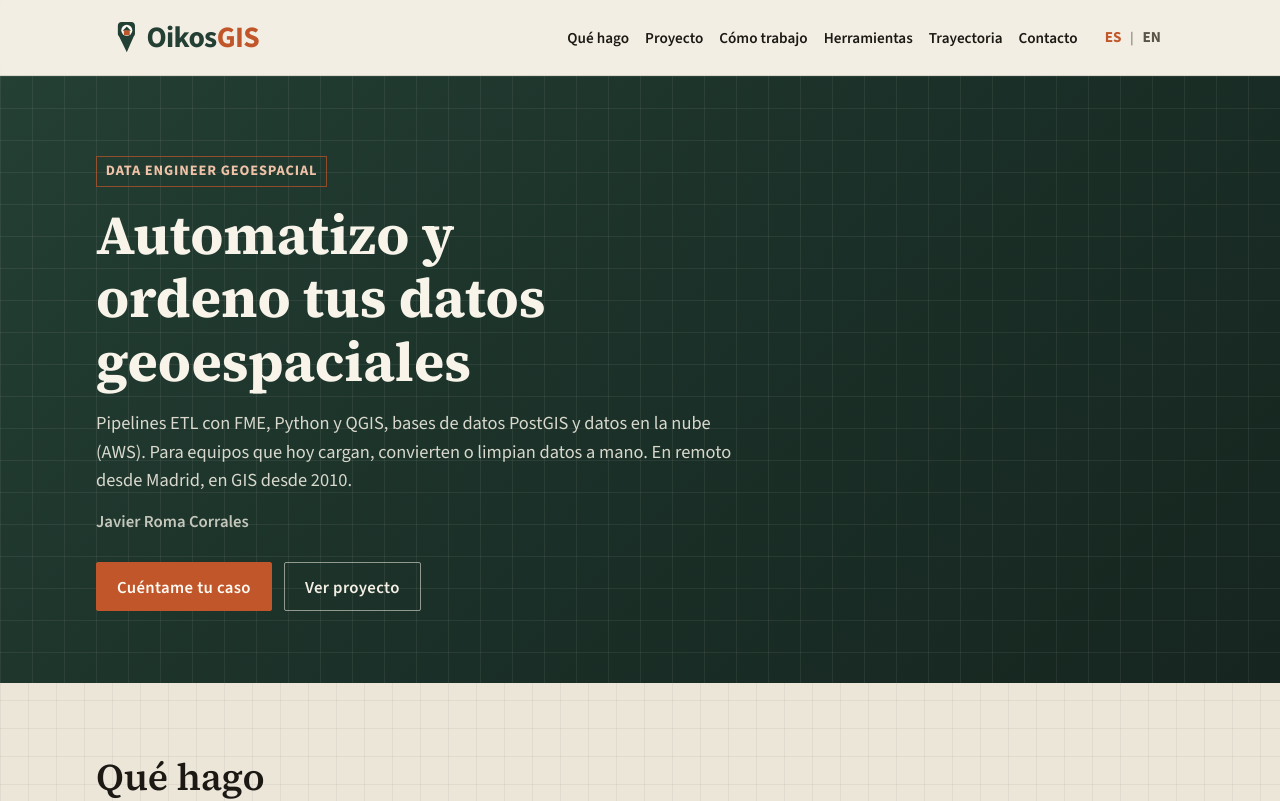
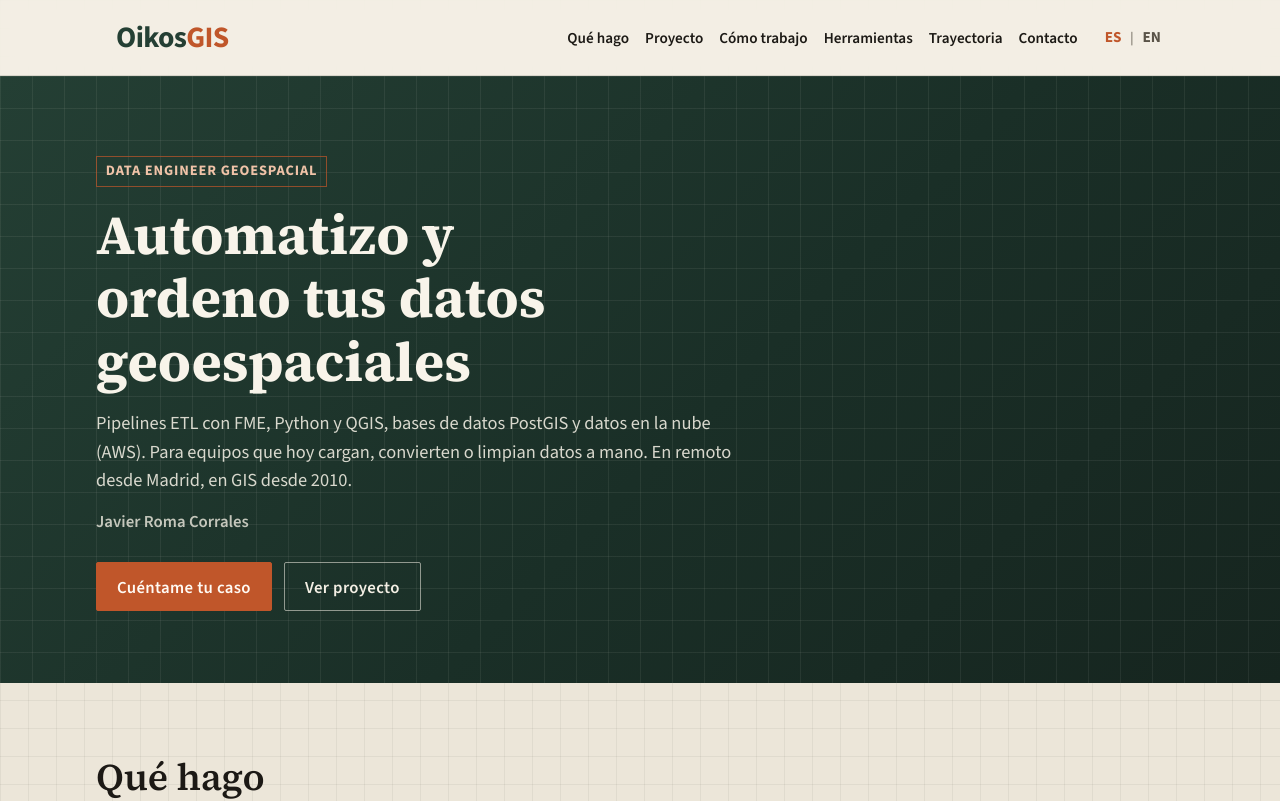
Before and after one commit to jaromaco/myprofile, a React (Create React App) app: page / in a window 1280 px wide. Shown: the top 801 px of the page. Built offline with nearby package versions, Linux system fonts and the light colour scheme.

Commit message:
Update dependencies in package.json and package-lock.json, remove unused BrandMark component and related styles for a cleaner header design, and adjust tests accordingly.

```diff
--- a/src/components/BrandMark.jsx
+++ /dev/null
@@ -1,15 +0,0 @@
-import React from 'react';
-
-export default function BrandMark() {
-  return (
-    <svg className="site-header__mark" viewBox="0 0 28 44" aria-hidden="true" focusable="false">
-      <path
-        className="site-header__mark-fill"
-        d="M8.2 2.2h11.6c2.9 0 4.8 2.2 4.8 5v10.4c0 1.5-.7 2.6-1.8 3.8L14 41.4 4.2 21.4c-1.1-1.2-1.8-2.3-1.8-3.8V7.2c0-2.8 1.9-5 4.8-5z"
-      />
-      <circle className="site-header__mark-ring" cx="14" cy="13.1" r="7.15" />
-      <path className="site-header__mark-line" d="M8.7 13.6 14 8.1l5.3 5.5z" />
-      <path className="site-header__mark-accent" d="M10.15 13.2h7.7v6.1h-7.7z" />
-    </svg>
-  );
-}
--- a/src/components/Header.css
+++ b/src/components/Header.css
@@ -30,35 +30,6 @@
 .site-header__brand:focus-visible {
   outline: 2px solid var(--orange);
   outline-offset: 4px;
-}
-
-.site-header__mark-slot {
-  display: block;
-  width: 1.35rem;
-  height: 2.15rem;
-  flex: none;
-}
-
-.site-header__mark {
-  display: block;
-  width: 100%;
-  height: 100%;
-}
-
-.site-header__mark-fill {
-  fill: var(--field);
-}
-
-.site-header__mark-ring {
-  fill: #fffaf4;
-}
-
-.site-header__mark-line {
-  fill: var(--field);
-}
-
-.site-header__mark-accent {
-  fill: var(--orange);
 }
 
 .site-header__word {
--- a/src/components/Header.jsx
+++ b/src/components/Header.jsx
@@ -1,6 +1,5 @@
 import React, { useEffect, useState } from 'react';
 import { useLanguage } from '../i18n/LanguageContext';
-import BrandMark from './BrandMark';
 import './Header.css';
 
 export default function Header() {
@@ -31,9 +30,6 @@ export default function Header() {
     <header className="site-header">
       <div className="site-header__inner">
         <a className="site-header__brand" href="#inicio" aria-label={t.nav.home}>
-          <span className="site-header__mark-slot" aria-hidden="true">
-            <BrandMark />
-          </span>
           <span className="site-header__word">
             <span className="site-header__name">{name}</span>
             {hasCraft ? <span className="site-header__craft">{craft}</span> : null}
--- a/src/components/brandPin.js
+++ /dev/null
@@ -1,2 +0,0 @@
-/** Shared brand pin markup for React header and static SEO fallback. */
-export const brandPinSvg = `<svg class="site-header__mark" viewBox="0 0 28 44" aria-hidden="true" focusable="false"><path class="site-header__mark-fill" d="M8.2 2.2h11.6c2.9 0 4.8 2.2 4.8 5v10.4c0 1.5-.7 2.6-1.8 3.8L14 41.4 4.2 21.4c-1.1-1.2-1.8-2.3-1.8-3.8V7.2c0-2.8 1.9-5 4.8-5z"/><circle class="site-header__mark-ring" cx="14" cy="13.1" r="7.15"/><path class="site-header__mark-line" d="M8.7 13.6 14 8.1l5.3 5.5z"/><path class="site-header__mark-accent" d="M10.15 13.2h7.7v6.1h-7.7z"/></svg>`;
```
Also changed, not shown: package.json (+10 -1 lines), 2 other files (tests, documents, lock files or other folders).
